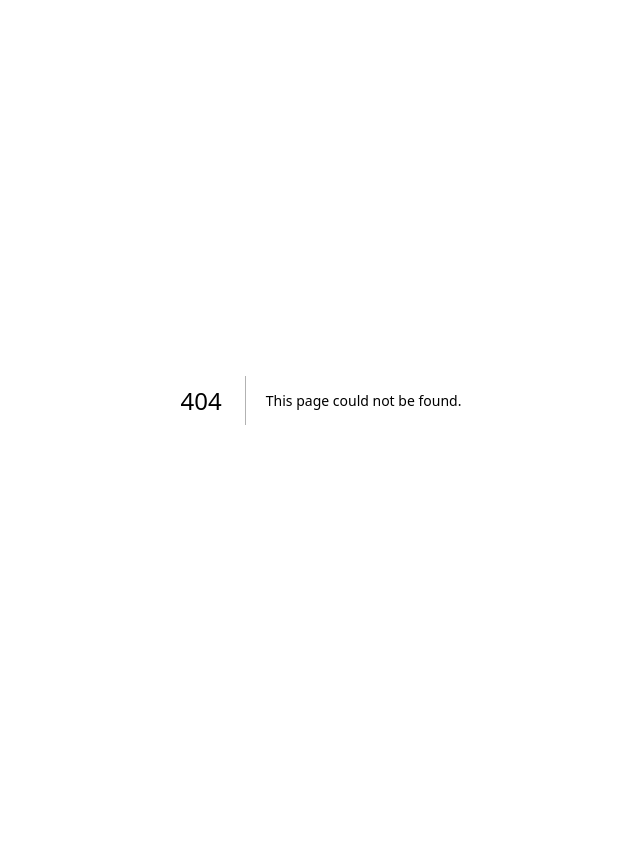
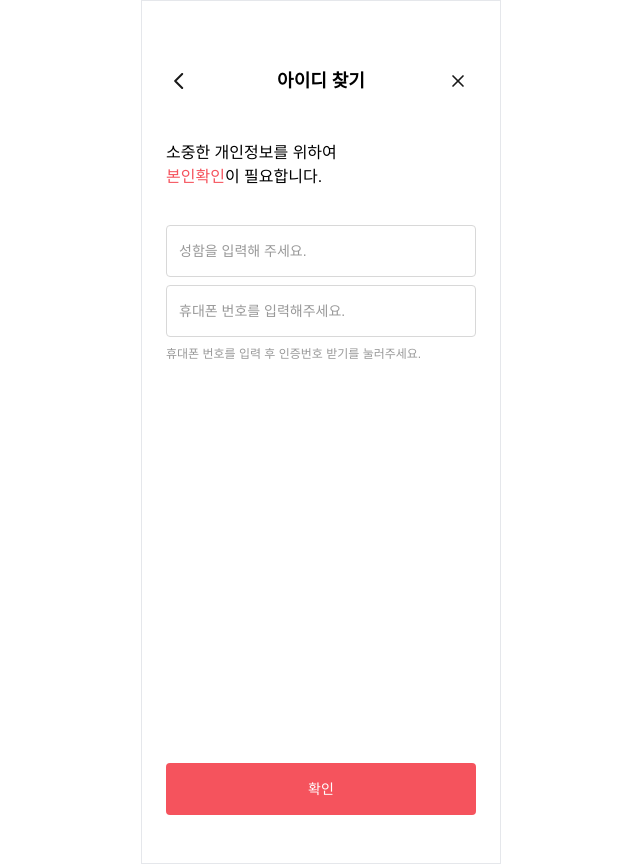
Before and after one commit to Att-ies/frontend, a Next.js app: page /auth/id in a window 1280 px wide. Before the commit this address had no page. Shown: the whole page, without its empty margins (319-959 px from the left). Before the commit the page ends 800 px from the top, so only its background shows below. Built offline with nearby package versions, Linux system fonts and the light colour scheme.

Commit message:
feat : feature id page

```diff
--- /dev/null
+++ b/src/pages/auth/id.tsx
@@ -0,0 +1,80 @@
+import { useForm } from 'react-hook-form';
+import Layout from '@components/common/Layout';
+import Navigate from '@components/common/Navigate';
+import Input from '@components/common/Input';
+import Button from '@components/common/Button';
+import { useRouter } from 'next/router';
+import React, { useState } from 'react';
+import Modal from '@components/common/Modal';
+
+function Id() {
+  const {
+    register,
+    handleSubmit,
+    formState: { errors },
+    watch,
+  } = useForm();
+  const [isModal, setIsModal] = useState(false);
+  const onSubmit = () => {
+    console.log(watch('name'), watch('number'));
+    setIsModal(true);
+  };
+  const router = useRouter();
+  const handleLeftButton = () => {
+    router.push('/auth/login');
+  };
+  const handleRightButton = () => {
+    router.push('/auth/login');
+  };
+  const onCloseModal = () => {
+    setIsModal(false);
+  };
+
+  return (
+    <Layout>
+      {isModal && (
+        <Modal
+          isModal={isModal}
+          onCloseModal={onCloseModal}
+          message="인증번호를 전송했습니다."
+        />
+      )}
+      <Navigate
+        message="아이디 찾기"
+        handleLeftButton={handleLeftButton}
+        handleRightButton={handleRightButton}
+      />
+      <section className="py-7">
+        <p className="text-16">
+          소중한 개인정보를 위하여 <br />
+          <span className="text-[#F5535D]">본인확인</span>이 필요합니다.
+        </p>
+      </section>
+      <form onSubmit={handleSubmit(onSubmit)}>
+        <section className="py-2">
+          <Input
+            placeholder="성함을 입력해 주세요."
+            register={register('name', { required: true })}
+            className="mb-2"
+          />
+
+          <Input
+            placeholder="휴대폰 번호를 입력해주세요."
+            register={register('number', { required: true })}
+          />
+        </section>
+        {errors.password && <span className="">This field is required</span>}
+        <section className="text-12 text-[#999999]">
+          휴대폰 번호를 입력 후 인증번호 받기를 눌러주세요.
+        </section>
+
+        <div className="h-[400px]" />
+        <section>
+          <Button text="확인" type="submit" />
+        </section>
+      </form>
+    </Layout>
+  );
+}
+
+export default Id;
```
